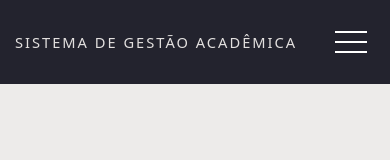
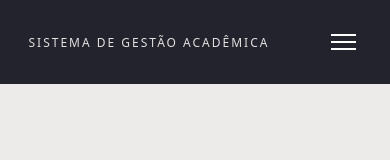
Before and after one commit to KleitonDaRosa/siacAdministracaoConfiguracao, a React (Create React App) app: page / in a window 390 px wide. Shown: the top 160 px of the page. Built offline with nearby package versions, Linux system fonts and the light colour scheme.

Commit message:
tela inicial atualizada

```diff
--- a/public/index.css
+++ b/public/index.css
@@ -120,4 +120,23 @@ nav{
         letter-spacing: 2px;
     }
 }
+
+@media (max-width: 500px) {
+    .logo{
+        font-size: 9pt;
+        letter-spacing: 2px;
+    }
+    .nav-list li{
+        font-size: 9pt;
+    }
+    .mobile-menu div{
+        width: 25px;
+        height: 2px;
+        margin: 5px;
+    }
+    .mobile-menu.active .line1{
+        transform: rotate(-45deg) translate(-4px, 4px);
+    }
+
+}
 /*--------------------------------------------------------------------------*/
--- a/public/index.html
+++ b/public/index.html
@@ -4,7 +4,7 @@
     <meta charset="UTF-8"/>
     <link rel="stylesheet" type="text/css" href="index.css"/>
     <meta name="viewport" content="width=device-width, initial-scale=1.0"/>
-    <title>Title</title>
+    <title>SIAC</title>
 </head>
 <body>
 <header>
--- a/src/App.js
+++ b/src/App.js
@@ -1,4 +1,4 @@
-import Gerircursos from './Components/GerirCursos'
+
 
 function retornar(){
 
```
